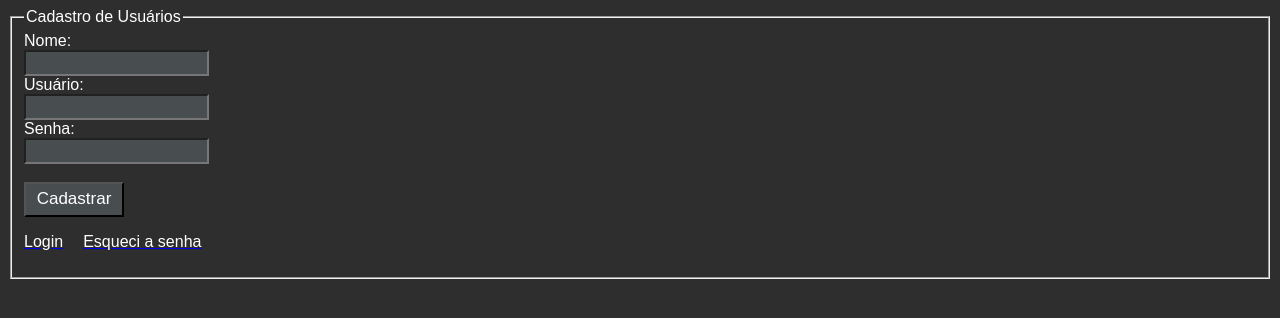
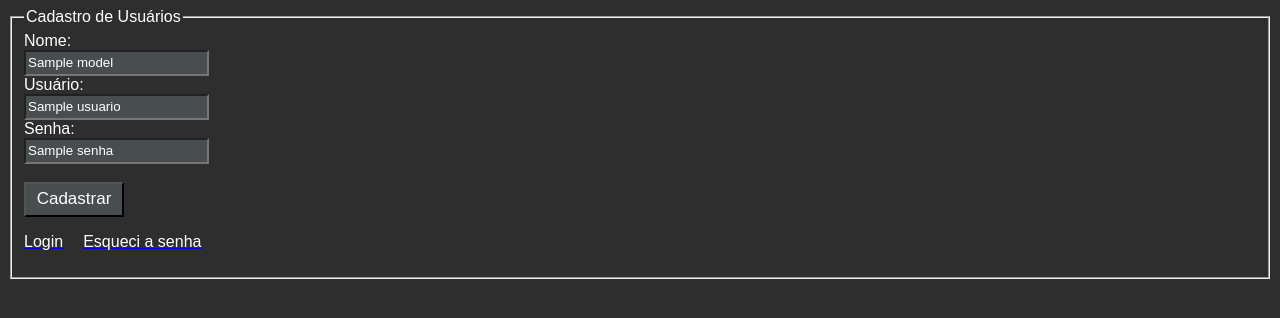
Before and after one commit to juniinhoszz/phpMVC_login, a PHP site: template Web/View/modules/Login/LoginSignIn.php in a window 1280 px wide. Shown: the top 318 px of the page. Run offline with PHP 8.4, Linux system fonts and the light colour scheme; the template is opened without the code that fills it: most values are stand-ins (such as "Sample title", 1, 10 or a date in 2020).

Commit message:
first commit

```diff
--- a/Web/Model/LoginModel.php
+++ b/Web/Model/LoginModel.php
@@ -65,4 +65,5 @@ class LoginModel extends Model
 
         $dao->delete($id);
     }
+
 }
--- a/Web/View/modules/Login/LoginLista.php
+++ b/Web/View/modules/Login/LoginLista.php
@@ -4,10 +4,10 @@
     <meta charset="UTF-8">
     <meta http-equiv="X-UA-Compatible" content="IE=edge">
     <meta name="viewport" content="width=device-width, initial-scale=1.0">
-    <title>Listagem de Funcionários</title>
+    <title>Listagem de Usuários</title>
 </head>
 <body>
-<h1 align="center" style="color:white">Listagem de Usuarios</h1>
+<h1 align="center" style="color:white">Listagem de Usuários</h1>
 <table id="tabela" width="100%" border="1" bgcolor="gainsboro">
     <tr>
     <th style="color:white; font-size:15px">Excluir</th>
@@ -23,7 +23,7 @@
 
     <td> <a style="color:red; text-decoration: none;" href="/login/delete?id=<?= $item['id'] ?>"><b> X</b> </a>  </td>
         <td style="color:white"><?= $item['id'] ?></td>
-        <td><a style="text-decoration: none; color:aqua;" href="/login?id=<?= $item['id'] ?>"><b> <?= $item['nome'] ?> </b></a></td>
+        <td><a style="text-decoration: none; color:aqua;" href="/signin?id=<?= $item['id'] ?>"><b> <?= $item['nome'] ?> </b></a></td>
         <td style="color:white"><?= $item['usuario'] ?></td>
         <td style="color:white"><?= $item['senha'] ?></td>
     </tr>
--- a/Web/View/modules/Login/LoginSignIn.php
+++ b/Web/View/modules/Login/LoginSignIn.php
@@ -20,13 +20,13 @@
             <input type="hidden" value="<?= $model->id ?>" name="id" />
 
             <label for="nome" style="color: white;">Nome:</label>
-            <input name="nome" id="nome" type="text" style="background:#484d50; color:white; height:20px;" />
+            <input name="nome" id="nome" type="text" value="<?= $model->nome ?>" style="background:#484d50; color:white; height:20px;" />
 
             <label for="usuario" style="color: white;">Usuário:</label>
-            <input name="usuario"  id="usuario"  type="text" style="background:#484d50; color:white; height:20px;" />
+            <input name="usuario"  id="usuario" value="<?= $model->usuario ?>"  type="text" style="background:#484d50; color:white; height:20px;" />
 
             <label for="senha" style="color: white;">Senha:</label>
-            <input name="senha" id="senha" type="password" style="background:#484d50; color:white; height:20px;" />
+            <input name="senha" id="senha" type="text" value="<?= $model->senha ?>" style="background:#484d50; color:white; height:20px;" />
             <br>
             <button type="submit" style="background-color:#484d50 ; height:35px; width:100px; font-size:17px;color:white">Cadastrar</button>
 
```
Also changed, not shown: Web/Controller/LoginController.php (+11 -4 lines), Web/DAO/LoginDAO.php (+4 -4 lines).
